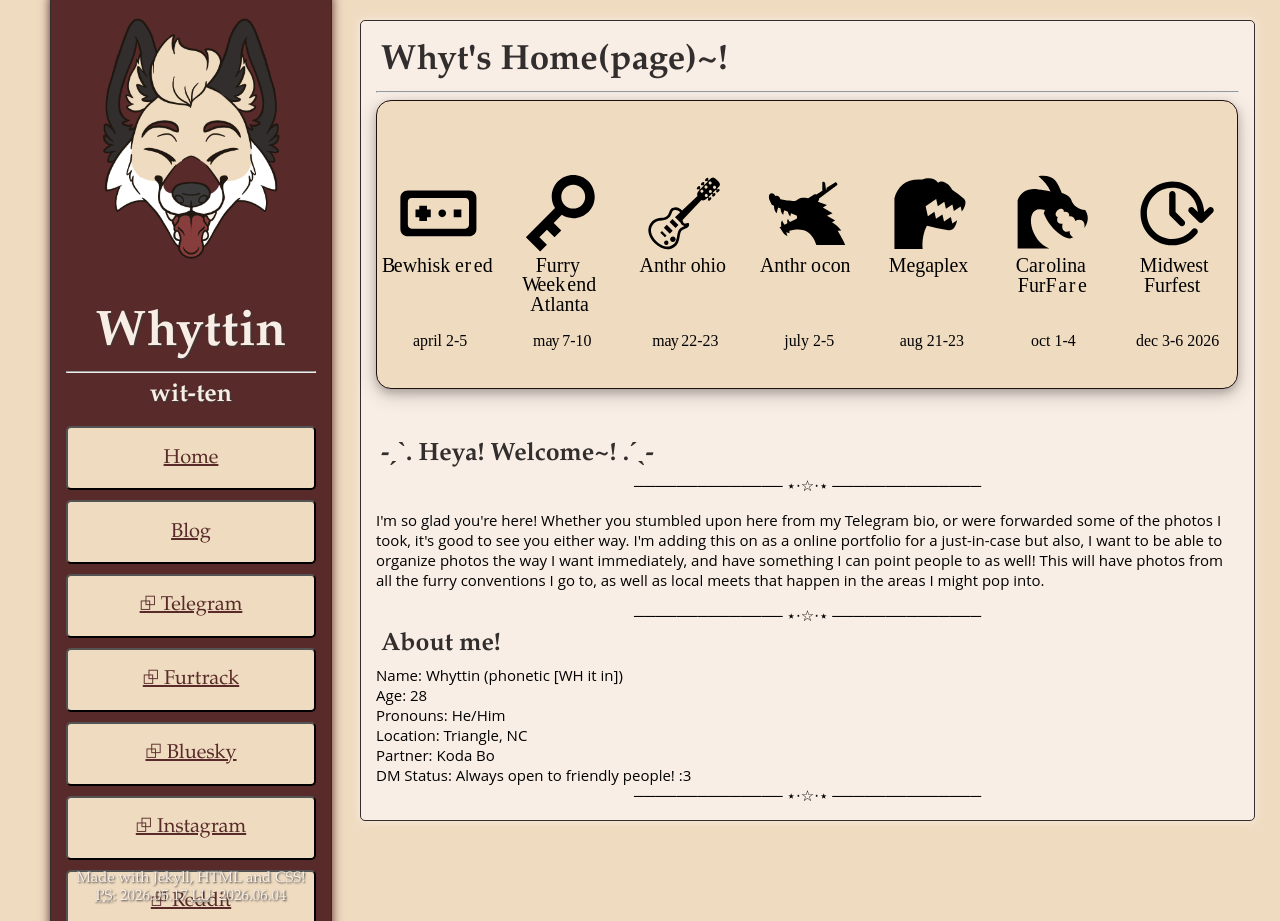
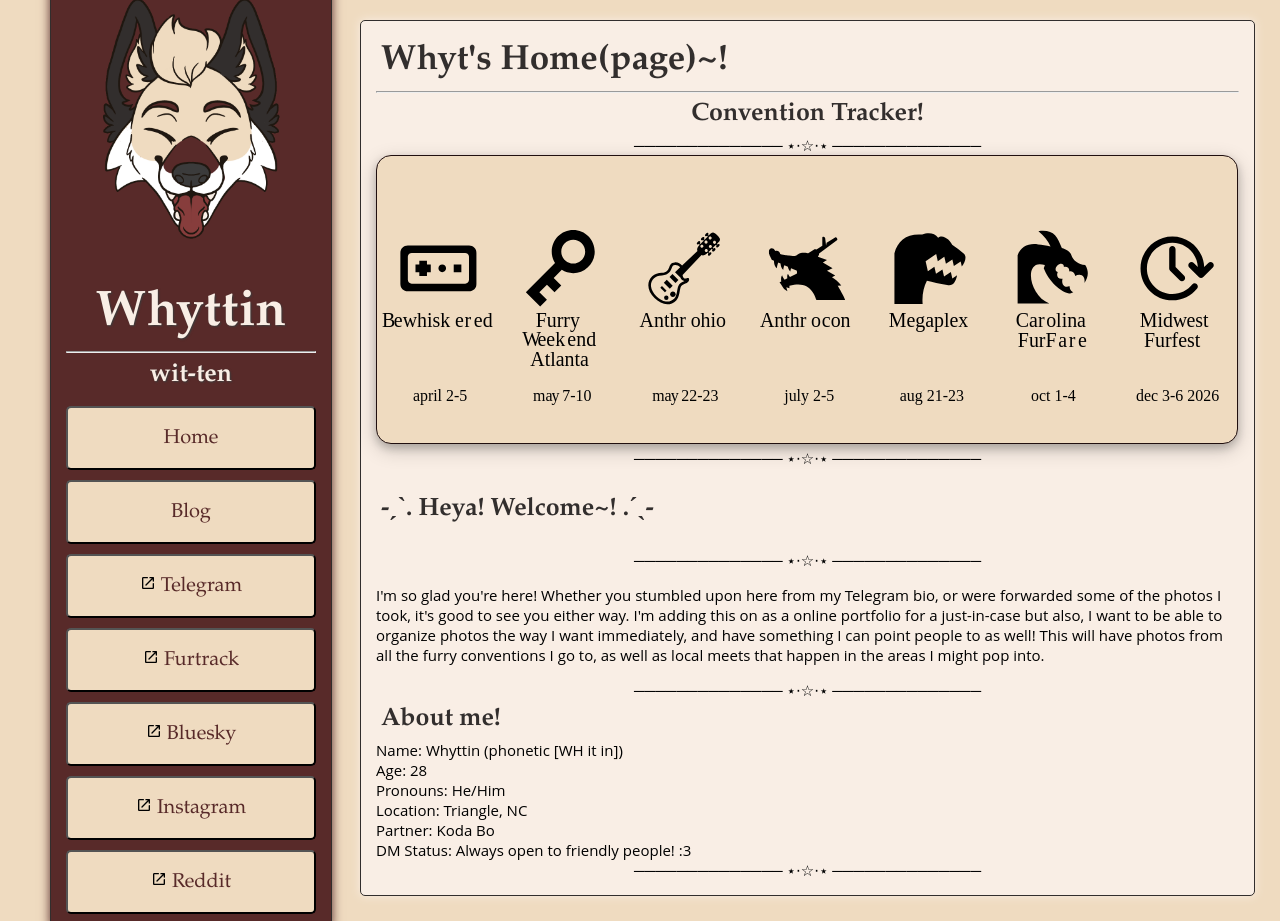
Before and after one commit to Whyttin/whyttin.github.io, a Jekyll site: the page built from index.html, in a window 1280 px wide and 921 px high. Built offline with Jekyll 4.4.1, drawn with Linux system fonts in a browser that asks for light colours.

Commit message:
QOL Updates
Bunch of usability updates, adds new svgs for external link support on the buttons, changes it so the footer and the last button don't overlap on small monitors, added the ability to have mobile support (hopefully this doesn't break).

```diff
--- a/_layouts/default.html
+++ b/_layouts/default.html
@@ -4,8 +4,10 @@
     <meta charset="utf-8">
     <title>{{ page.title }}</title>
     <link rel="stylesheet" href="/assets/css/styles.css">
+        <script type="text/javascript" src="/assets/js/script.js" defer></script>
+  </head>
+    <meta name="viewport" content="width=device-width, initial-scale=1.0">
 
-  </head>
     <div class="sidenav">
         <!--Above the Navigation Information-->
         <img id="logo" src="/assets/images/WhyttinLogo-Tongue.png" width="250" height="255" alt="my silly little logo, which is just a commission!"><br>
@@ -16,15 +18,15 @@
         {% include navigation.html %}
         <!--Navigation Footer-->
         <footer>
-        <p>Made with Jekyll, HTML and CSS!<br>
-            <abbr title="Project Started Date">PS</abbr>: 2026.05.17
-            <abbr title="Last Updated Date">LU</abbr>: 2026.06.04
-        </p>
+            <p>Made with Jekyll, HTML and CSS!<br>
+                <abbr title="Project Started Date">PS</abbr>: 2026.05.17
+                <abbr title="Last Updated Date">LU</abbr>: 2026.07.08
+            </p>
         </footer>
     </div>
     <div class="main">
         {{ content }}
-    <link rel="stylesheet" href="/assets/css/lightbox.css">
-    <script type="text/javascript" src="/assets/js/lightbox.js" defer></script>
+        <link rel="stylesheet" href="/assets/css/lightbox.css">
+        <script type="text/javascript" src="/assets/js/lightbox.js" defer></script>
     </div>
 </html>
--- a/_sass/main.scss
+++ b/_sass/main.scss
@@ -15,7 +15,7 @@
 .sidenav {
     background: #582A29;
     border: 1px solid #322E2D;
-    width: 250px;
+   width: 250px;
     margin-left: 50px;
     padding:15px;
     margin-top:-25px;
@@ -26,6 +26,7 @@
     box-shadow: 0 0 10px #582A29;
     height: 100%;
     overflow-y: auto;
+    float: left;
 }
 .button {
     margin-top: 10px;
@@ -43,12 +44,12 @@
     touch-action: manipulation;
     white-space: nowrap;
     will-change: box-shadow,transform;
-
 }
 .button a{
     display: block;
     color: #582A29;
     z-index: 1;
+    text-decoration: none;
 }
 .button:focus {
   box-shadow: #D6D6E7 0 0 0 1.5px inset, rgba(45, 35, 66, 0.4) 0 2px 4px, rgba(45, 35, 66, 0.3) 0 7px 13px -3px, #D6D6E7 0 -3px 0 inset;
@@ -82,6 +83,7 @@
     padding: 15px;
     margin: 20px 25px 25px 360px;
     box-shadow: 0 0 10px #F9EEE5;
+    float: left;
 }
 
 h1{
@@ -146,13 +148,12 @@
   }
 
 footer {
-    position: fixed;
+    position: relative;
     bottom: 0;
     width: 250px;
     color: #F9EEE5;
     text-shadow: 1px 1px 2px #3B3B3B;
     font-family: "Garamond", serif;
-
 }
 
 ul{
@@ -161,3 +162,51 @@
   list-style-type: none;
 
 }
+.hidden{
+   display: none;
+}
+
+
+/* Use a media query to add a break point at 800px: */
+@media screen and (max-width: 800px) {
+    .sidenav {
+        margin: 0; /* t r b l */
+        position: relative;
+        text-align:  center;
+        box-shadow: 0 0 10px #582A29;
+        width: 100%;
+        box-sizing: border-box;
+    }
+    .sidenav #logo{
+        width: 50%;
+        height: 50%;
+        max-width: 75%;
+        max-height: 75%;
+    }
+    .button {
+        width: 85%;
+        align-items: center;
+        background: #EFDBC0;
+        border-radius: 5px;
+        font-family: "Garamond", serif;
+        font-size: 20px;
+        height: 64px;
+        justify-content: center;
+        transition: box-shadow .15s,transform .15s;
+
+    }
+    .main {
+        padding: 15px;
+        margin: 15px; /* t r b l */
+        box-shadow: 0 0 10px #F9EEE5;
+        float: left;
+    }
+    footer {
+        position: relative;
+        bottom: 0;
+        width: 100%;
+        color: #F9EEE5;
+        text-shadow: 1px 1px 2px #3B3B3B;
+        font-family: "Garamond", serif;
+    }
+}
--- a/index.html
+++ b/index.html
@@ -10,12 +10,18 @@
 
 <section id="main_nav">
     <!--Tracker so people know what cons I'm attending this year :3-->
-    <img src="./assets/svg/tracker.svg">
+    <h4><center>Convention Tracker!</center></h4>
+    <center>────────────── ⋆⋅☆⋅⋆ ────────────── </center>
+    <picture>
+        <source media="(min-width: 800px)" srcset="./assets/svg/tracker.svg">
+        <img src="./assets/svg/tracker-v.svg" alt="IfItDoesntMatchAnyMedia">
+    </picture>
+    <center>────────────── ⋆⋅☆⋅⋆ ────────────── </center>
 </section>
 
 <section id="recent_posts">
-    <br><br>
-    <h4>-ˏˋ.  Heya! Welcome~! .ˊˎ-</h4>
+    <br>
+    <h4>-ˏˋ.  Heya! Welcome~! .ˊˎ-</h4><br>
     <about>
         <center>────────────── ⋆⋅☆⋅⋆ ────────────── </center>
         <p>I'm so glad you're here! Whether you stumbled upon here from my Telegram bio, or were forwarded some of the photos I took, it's good to see you either way.
```
Also changed, not shown: _data/navigation.yaml (+5 -5 lines), _posts/2026-07-03-AC.md (+1 -1 lines), assets/js/script.js (added, +11 -0 lines), assets/svg/icons8-external-link.svg (added), assets/svg/tracker-v.svg (added).
